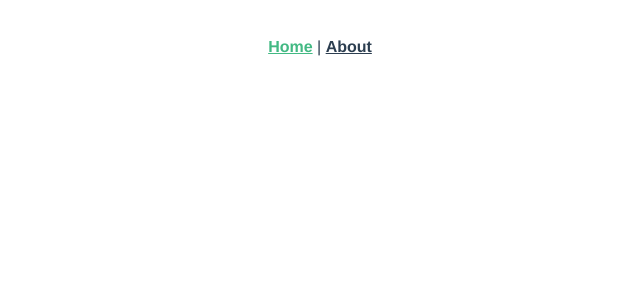
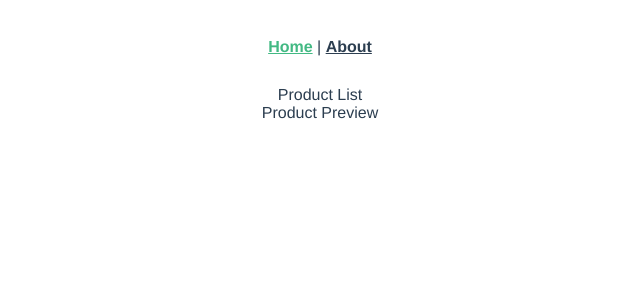
Before and after one commit to Niekvan/bridge-dashboard, a Vue app: page / in a window 1280 px wide. Shown: the top 300 px of the page, without its empty margins (320-960 px from the left). Built offline with nearby package versions, Linux system fonts and the light colour scheme.

Commit message:
Add ProductList and ProductDetail

```diff
--- /dev/null
+++ b/src/components/ProductList.vue
@@ -0,0 +1,19 @@
+<template>
+  <div>Product List</div>
+  <div>
+    <ProductPreview />
+  </div>
+</template>
+
+<script>
+import ProductPreview from "@/components/ProductPreview";
+
+export default {
+  name: "ProductList",
+  components: {
+    ProductPreview
+  }
+};
+</script>
+
+<style></style>
--- /dev/null
+++ b/src/components/ProductPreview.vue
@@ -0,0 +1,11 @@
+<template>
+  <div>Product Preview</div>
+</template>
+
+<script>
+export default {
+  name: "ProductPreview"
+};
+</script>
+
+<style></style>
--- a/src/views/Home.vue
+++ b/src/views/Home.vue
@@ -1,9 +1,15 @@
 <template>
   <div class="home"></div>
+  <ProductList />
 </template>
 
 <script>
+import ProductList from "@/components/ProductList";
+
 export default {
-  name: "Home"
+  name: "Home",
+  components: {
+    ProductList
+  }
 };
 </script>
```
